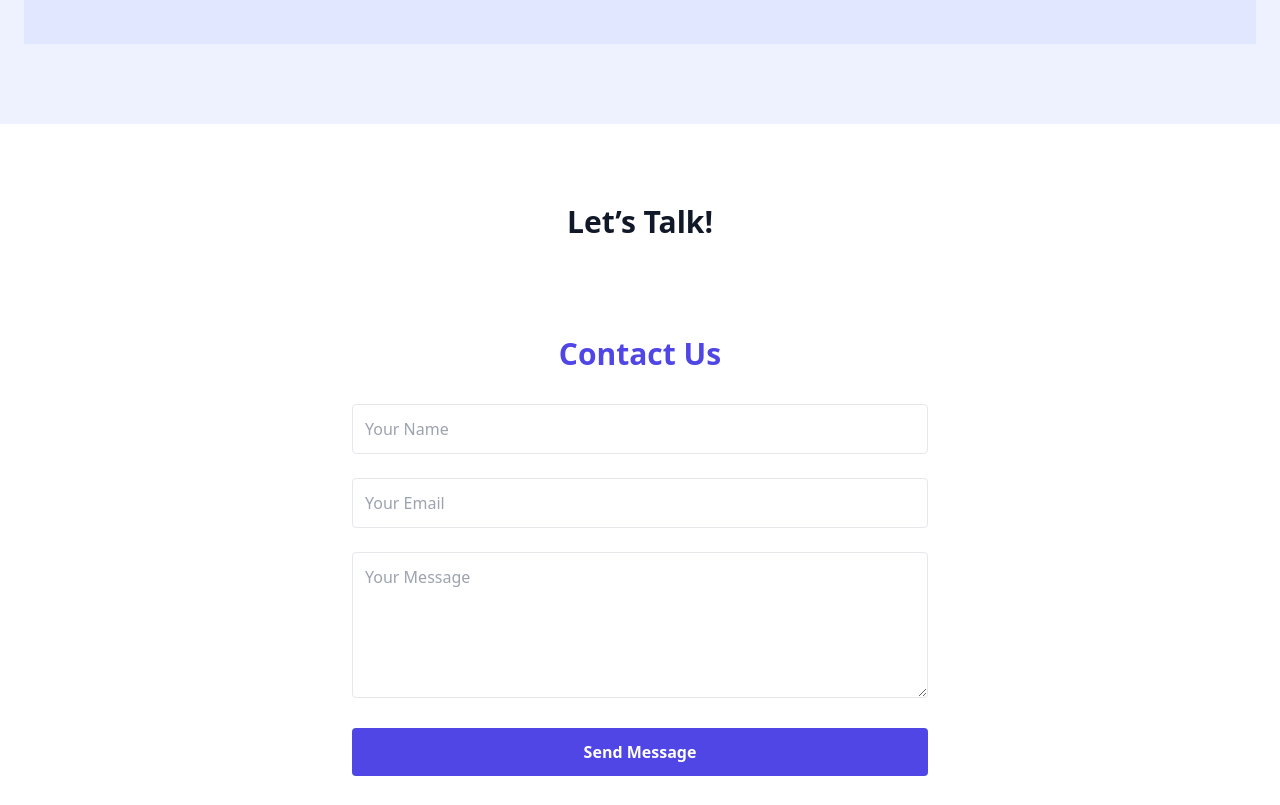
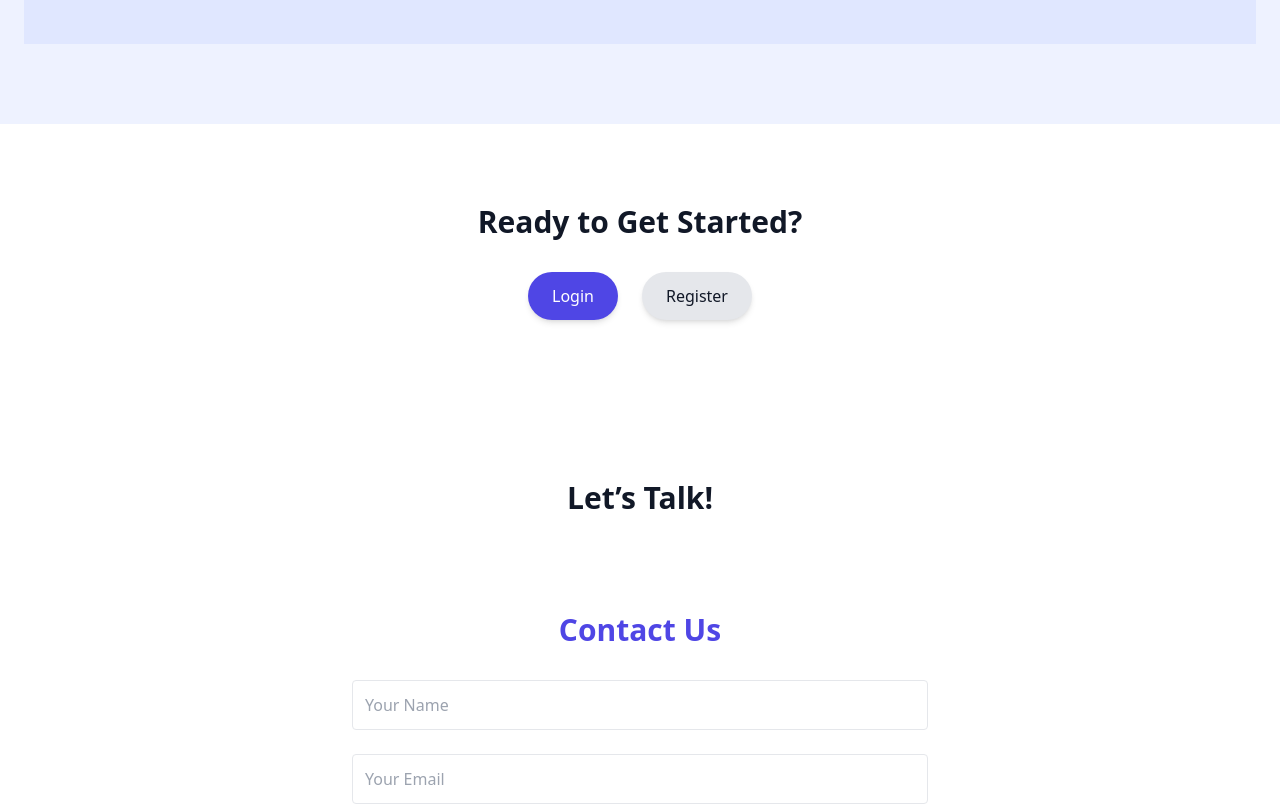
Before and after one commit to gauranshahuja/project-management-tool, a React (Vite) app in the folder client/: page / in a window 1280 px wide. Shown: the part 2220-3025 px from the top of the page. Built offline with nearby package versions, Linux system fonts and the light colour scheme.

Commit message:
feat: enhance LandingPage layout with new Auth section and improved navigation links

```diff
--- a/client/src/pages/LandingPage.jsx
+++ b/client/src/pages/LandingPage.jsx
@@ -10,6 +10,7 @@ import { motion } from "framer-motion";
 import AOS from "aos";
 import "aos/dist/aos.css";
 import { FaArrowUp } from "react-icons/fa";
+import { Link } from "react-router-dom";
 
 const LandingPage = () => {
   useEffect(() => {
@@ -18,6 +19,10 @@ const LandingPage = () => {
 
   return (
     <div className="bg-gradient-to-br from-white to-indigo-50 dark:from-gray-900 dark:to-gray-800 text-gray-900 dark:text-white scroll-smooth">
+
+      {/* Scroll to Top Anchor */}
+      <div id="top" />
+
       <Navbar />
 
       {/* Hero Section */}
@@ -39,7 +44,7 @@ const LandingPage = () => {
           Manage tasks, teams, and timelines all in one place with ProjectHub.
         </motion.p>
         <motion.a
-          href="#features"
+          href="#auth"
           whileHover={{ scale: 1.05 }}
           className="mt-6 inline-block px-6 py-3 bg-indigo-600 text-white rounded-full shadow-md hover:bg-indigo-700 transition"
         >
@@ -47,11 +52,11 @@ const LandingPage = () => {
         </motion.a>
       </section>
 
-      {/* Blob Background */}
+      {/* Blobs */}
       <div className="absolute top-0 right-0 w-80 h-80 bg-indigo-300 opacity-20 rounded-full filter blur-3xl z-0 pointer-events-none" />
       <div className="absolute bottom-0 left-0 w-72 h-72 bg-pink-300 opacity-20 rounded-full filter blur-3xl z-0 pointer-events-none" />
 
-      {/* Features */}
+      {/* Features Section */}
       <section id="features" className="relative z-10 py-20 px-6 bg-white dark:bg-gray-900">
         <h2 className="text-3xl font-bold text-center mb-12" data-aos="fade-up">
           Powerful Features
@@ -59,11 +64,8 @@ const LandingPage = () => {
         <FeatureSection />
       </section>
 
-      {/* Testimonials */}
-      <section
-        id="testimonials"
-        className="relative z-10 py-20 px-6 bg-gray-50 dark:bg-gray-800"
-      >
+      {/* Testimonials Section */}
+      <section id="testimonials" className="relative z-10 py-20 px-6 bg-gray-50 dark:bg-gray-800">
         <h2 className="text-3xl font-bold text-center mb-12" data-aos="fade-up">
           What Our Users Say
         </h2>
@@ -81,31 +83,46 @@ const LandingPage = () => {
         </div>
       </section>
 
-      {/* Newsletter */}
-      <section
-        id="newsletter"
-        className="relative z-10 py-20 px-6 bg-indigo-50 dark:bg-gray-700"
-      >
+      {/* Newsletter Section */}
+      <section id="newsletter" className="relative z-10 py-20 px-6 bg-indigo-50 dark:bg-gray-700">
         <h2 className="text-3xl font-bold text-center mb-8" data-aos="fade-up">
           Stay in the Loop
         </h2>
         <Newsletter />
       </section>
 
-      {/* Contact */}
-      <section
-        id="contact"
-        className="relative z-10 py-20 px-6 bg-white dark:bg-gray-900"
-      >
+      {/* Auth Section (Login/Register) */}
+      <section id="auth" className="relative z-10 py-20 px-6 bg-white dark:bg-gray-900">
+        <h2 className="text-3xl font-bold text-center mb-8" data-aos="fade-up">
+          Ready to Get Started?
+        </h2>
+        <div className="flex justify-center gap-6">
+          <Link
+            to="/login"
+            className="px-6 py-3 bg-indigo-600 text-white rounded-full shadow-md hover:bg-indigo-700 transition"
+          >
+            Login
+          </Link>
+          <Link
+            to="/register"
+            className="px-6 py-3 bg-gray-200 dark:bg-gray-700 text-gray-900 dark:text-white rounded-full shadow-md hover:bg-gray-300 dark:hover:bg-gray-600 transition"
+          >
+            Register
+          </Link>
+        </div>
+      </section>
+
+      {/* Contact Section */}
+      <section id="contact" className="relative z-10 py-20 px-6 bg-white dark:bg-gray-900">
         <h2 className="text-3xl font-bold text-center mb-8" data-aos="fade-up">
           Let’s Talk!
         </h2>
         <ContactForm />
       </section>
 
-      {/* Sticky CTA Button */}
+      {/* Scroll to Top Button */}
       <a
-        href="#contact"
+        href="#top"
         className="fixed bottom-6 right-6 z-50 bg-indigo-600 text-white p-4 rounded-full shadow-lg hover:bg-indigo-700 transition"
       >
         <FaArrowUp />
```
